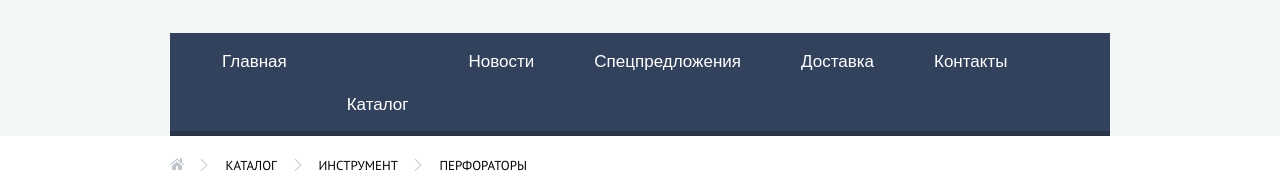
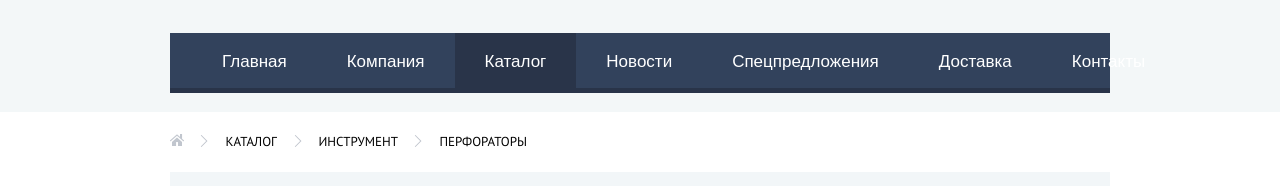
Before and after one commit to lustig314/lustig314.github.io, a plain HTML site: page catalog.html in a window 1280 px wide. Shown: the part 208-394 px from the top of the page. Drawn offline with Linux system fonts and the light colour scheme; a web font is replaced by a local one.

Commit message:
правки v3

```diff
--- a/catalog.html
+++ b/catalog.html
@@ -63,8 +63,8 @@
           <nav class="menu">
             <ul class="menu-list">
               <li class="menu-list__item"><a class="menu-list__link" href="index.html">Главная</a></li>
-              <li class="menu-list__item"><a class="menu-list__link" href="catalog.html>Компания</a></li>
-              <li class="menu-list__item"><a class="menu-list__link" href="#">Каталог</a></li>
+              <li class="menu-list__item"><a class="menu-list__link" href="#">Компания</a></li>
+              <li class="menu-list__item menu-list__item_current"><p class="menu-list__link">Каталог</p></li>
               <li class="menu-list__item"><a class="menu-list__link" href="#">Новости</a></li>
               <li class="menu-list__item"><a class="menu-list__link" href="#">Спецпредложения</a></li>
               <li class="menu-list__item"><a class="menu-list__link" href="#">Доставка</a></li>
--- a/css/style-catalog.css
+++ b/css/style-catalog.css
@@ -456,10 +456,18 @@ input[type='radio'].visually-hidden {
   padding-left: 52px;
 }
 
+.menu-list__item:nth-child(3)  .menu-list__link {
+  margin: 0;
+}
+
 .menu-list__item:last-child  .menu-list__link {
   padding-right: 61px;
 }
 
+.menu-list__item_current {
+  background-color: #293449;
+  pointer-events: none;
+}
 
 .menu-list__link:hover,
 .menu-list__link:focus {
--- a/css/style.css
+++ b/css/style.css
@@ -410,6 +410,7 @@ input[type='radio'].visually-hidden {
 
 .menu-list__item:first-child  .menu-list__link {
   padding-left: 52px;
+  margin: 0;
 }
 
 .menu-list__item:last-child  .menu-list__link {
@@ -431,6 +432,11 @@ input[type='radio'].visually-hidden {
   display: flex;
   align-items: center;
   margin-bottom: 50px;
+}
+
+.menu-list__item_current {
+  background-color: #293449;
+  pointer-events: none;
 }
 
 .top__list-left {
```
Also changed, not shown: index.html (+1 -1 lines).
